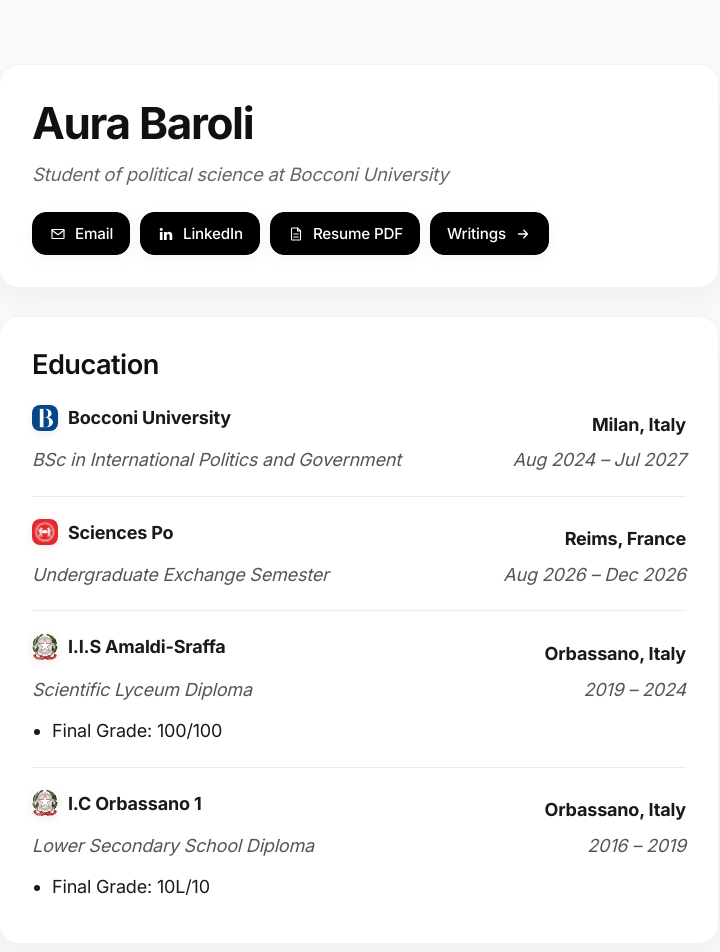
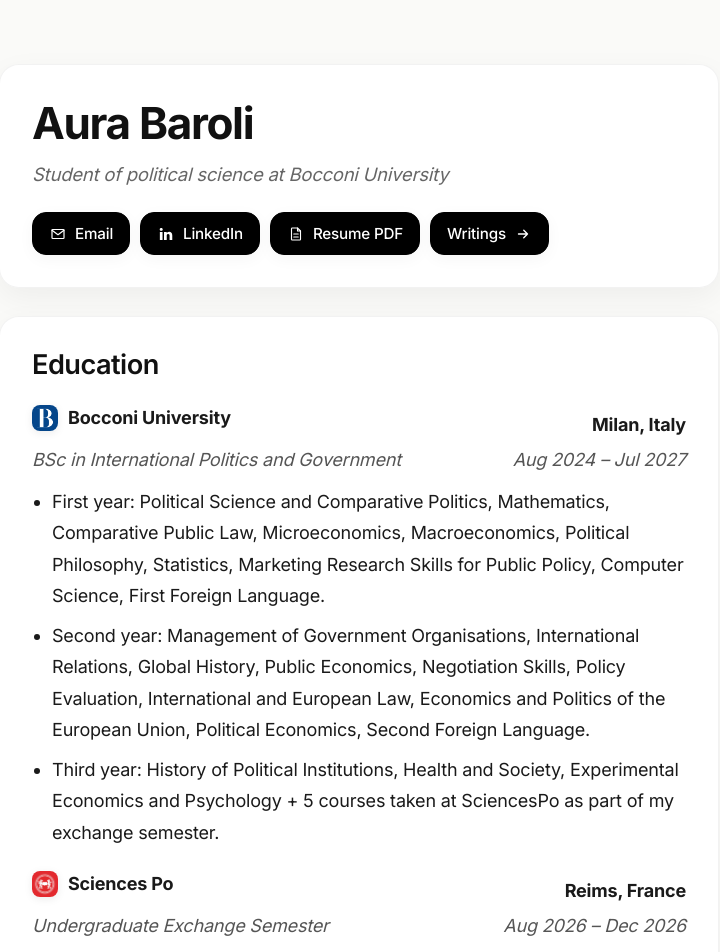
Before and after one commit to aurabaroli/aurabaroli.github.io, a plain HTML site: page index.html in a window 1280 px wide. Shown: the top 952 px of the page, without its empty margins (281-1001 px from the left). Drawn offline with Linux system fonts and the light colour scheme.

Commit message:
Update index.html

```diff
--- a/index.html
+++ b/index.html
@@ -169,7 +169,13 @@
           <span class="entry-left">BSc in International Politics and Government</span>
           <span class="entry-right">Aug 2024 – Jul 2027</span>
         </div>
-      </div>
+      <div class="entry-details">
+          <ul>
+            <li>First year: Political Science and Comparative Politics, Mathematics, Comparative Public Law, Microeconomics, Macroeconomics, Political Philosophy, Statistics, Marketing Research Skills for Public Policy, Computer Science, First Foreign Language.</li>
+            <li>Second year: Management of Government Organisations, International Relations, Global History, Public Economics, Negotiation Skills, Policy Evaluation, International and European Law, Economics and Politics of the European Union, Political Economics, Second Foreign Language. </li>
+            <li>Third year: History of Political Institutions, Health and Society, Experimental Economics and Psychology + 5 courses taken at SciencesPo as part of my exchange semester. </li>
+          </ul>
+        </div>
 
       <div class="entry">
         <div class="entry-row top">
```
